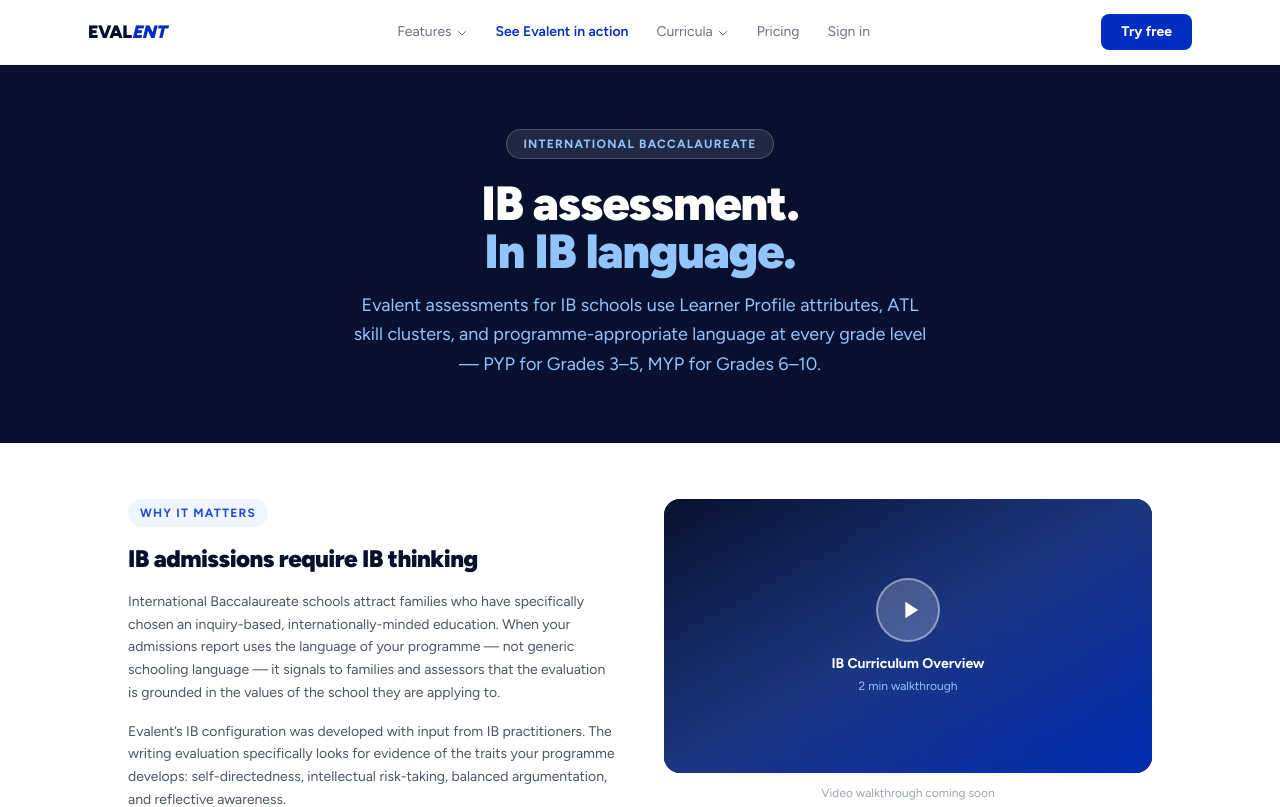
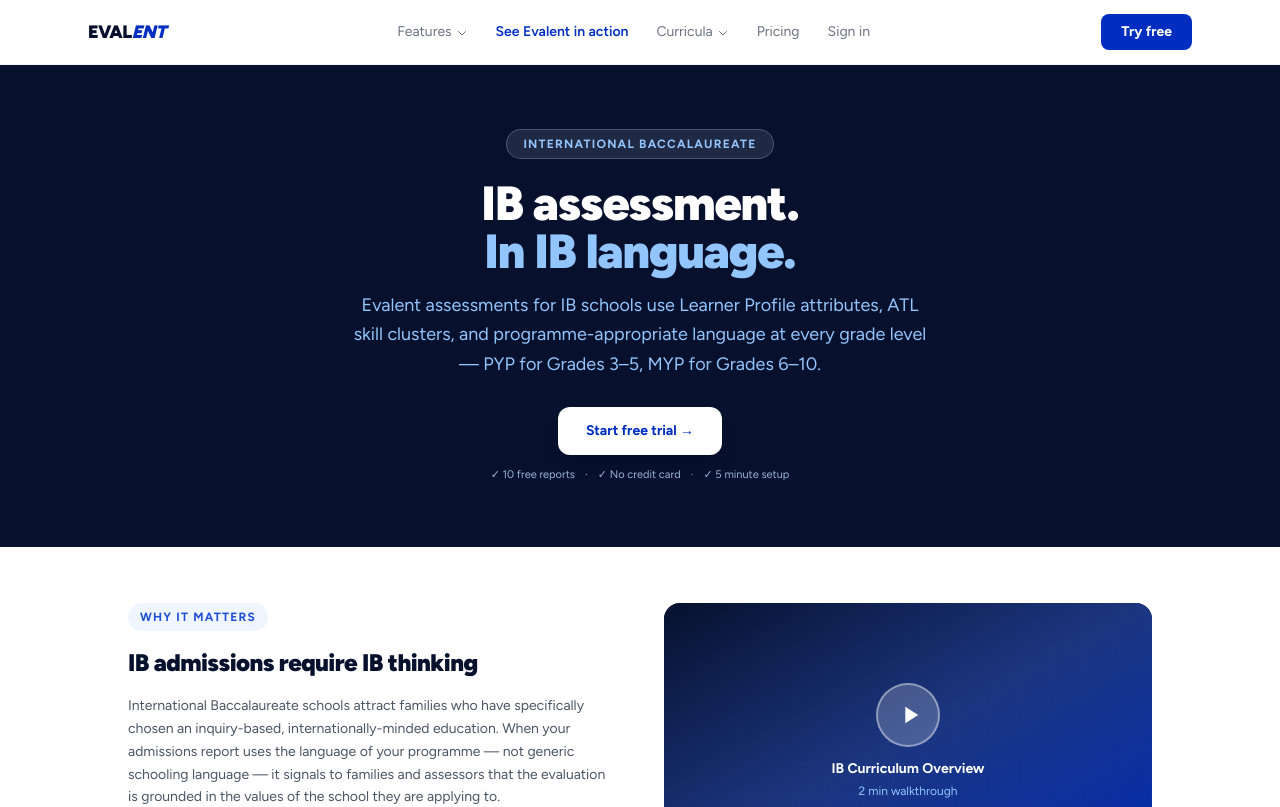
Before and after one commit to wigsbury-ui/evalent-marketing, a Next.js app: page /curricula/ib in a window 1280 px wide. Shown: the top 807 px of the page. Built offline with nearby package versions, Linux system fonts and the light colour scheme.

Commit message:
feat: trial modal popup on all hero sections

```diff
--- a/src/app/curricula/american/page.tsx
+++ b/src/app/curricula/american/page.tsx
@@ -1,3 +1,4 @@
+import HeroTrialButton from '@/components/HeroTrialButton'
 import Nav from '@/components/Nav'
 import Footer from '@/components/Footer'
 import Link from 'next/link'
@@ -48,6 +49,7 @@ export default function AmericanPage() {
           <p className="text-blue-300 text-lg leading-relaxed max-w-xl mx-auto">
             Common Core-aligned evaluation, thesis-driven writing assessment, and AP/honours pathway readiness indicators at Grade 9–10 — calibrated to how American educators actually think about student progression.
           </p>
+          <HeroTrialButton />
         </div>
       </section>
 
--- a/src/app/curricula/british/page.tsx
+++ b/src/app/curricula/british/page.tsx
@@ -1,3 +1,4 @@
+import HeroTrialButton from '@/components/HeroTrialButton'
 import Nav from '@/components/Nav'
 import Footer from '@/components/Footer'
 import Link from 'next/link'
@@ -48,6 +49,7 @@ export default function BritishPage() {
           <p className="text-blue-300 text-lg leading-relaxed max-w-xl mx-auto">
             Evalent’s British configuration uses Key Stage attainment language, PEE writing framing, and formal register expectations — from KS2 primary entry through to KS4 GCSE pathway.
           </p>
+          <HeroTrialButton />
         </div>
       </section>
 
--- a/src/app/curricula/ib/page.tsx
+++ b/src/app/curricula/ib/page.tsx
@@ -1,3 +1,4 @@
+import HeroTrialButton from '@/components/HeroTrialButton'
 import Nav from '@/components/Nav'
 import Footer from '@/components/Footer'
 import Link from 'next/link'
@@ -48,6 +49,7 @@ export default function IBPage() {
           <p className="text-blue-300 text-lg leading-relaxed max-w-xl mx-auto">
             Evalent assessments for IB schools use Learner Profile attributes, ATL skill clusters, and programme-appropriate language at every grade level — PYP for Grades 3–5, MYP for Grades 6–10.
           </p>
+          <HeroTrialButton />
         </div>
       </section>
 
--- a/src/app/features/registration/page.tsx
+++ b/src/app/features/registration/page.tsx
@@ -1,3 +1,4 @@
+import HeroTrialButton from '@/components/HeroTrialButton'
 import Nav from '@/components/Nav'
 import Footer from '@/components/Footer'
 import RegistrationDemo from '@/components/features/RegistrationDemo'
@@ -24,6 +25,7 @@ export default function Page() {
           <p className="text-blue-300 text-lg leading-relaxed max-w-xl mx-auto">
             Add a student’s name, email, grade, and curriculum. Evalent sends the assessment link instantly, tracks whether it has been opened, and notifies you the moment the report is ready.
           </p>
+          <HeroTrialButton />
         </div>
       </section>
 
--- a/src/components/HeroTrialButton.tsx
+++ b/src/components/HeroTrialButton.tsx
@@ -2,18 +2,24 @@
 import { useState } from 'react'
 import TrialModal from './TrialModal'
 
-export default function HeroTrialButton({ label = 'Start free trial →', className = '' }: {
-  label?: string
-  className?: string
-}) {
+export default function HeroTrialButton() {
   const [open, setOpen] = useState(false)
   return (
     <>
-      <button
-        onClick={() => setOpen(true)}
-        className={className || 'inline-flex items-center gap-2 bg-white text-brand font-bold text-sm px-6 py-3 rounded-xl hover:bg-blue-50 transition-colors shadow-sm'}>
-        {label}
-      </button>
+      <div className="mt-7 flex flex-col items-center gap-2">
+        <button
+          onClick={() => setOpen(true)}
+          className="inline-flex items-center gap-2 bg-white text-brand font-bold text-sm px-7 py-3.5 rounded-xl hover:bg-blue-50 transition-colors shadow-lg">
+          Start free trial →
+        </button>
+        <div className="flex items-center gap-2.5 text-[11px] text-blue-200/80 mt-1">
+          <span>✓ 10 free reports</span>
+          <span>·</span>
+          <span>✓ No credit card</span>
+          <span>·</span>
+          <span>✓ 5 minute setup</span>
+        </div>
+      </div>
       <TrialModal open={open} onClose={() => setOpen(false)} />
     </>
   )
```
Also changed, not shown: src/components/TrialModal.tsx (+18 -41 lines).
